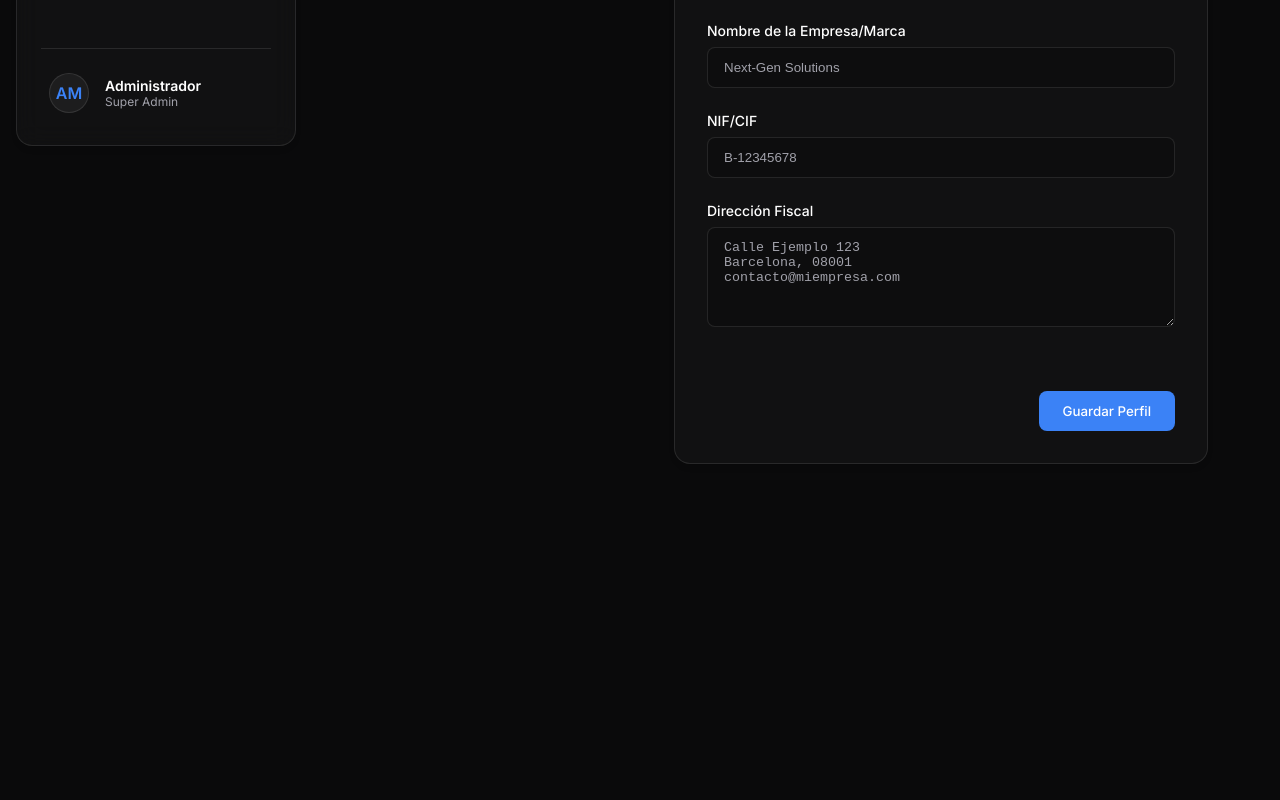
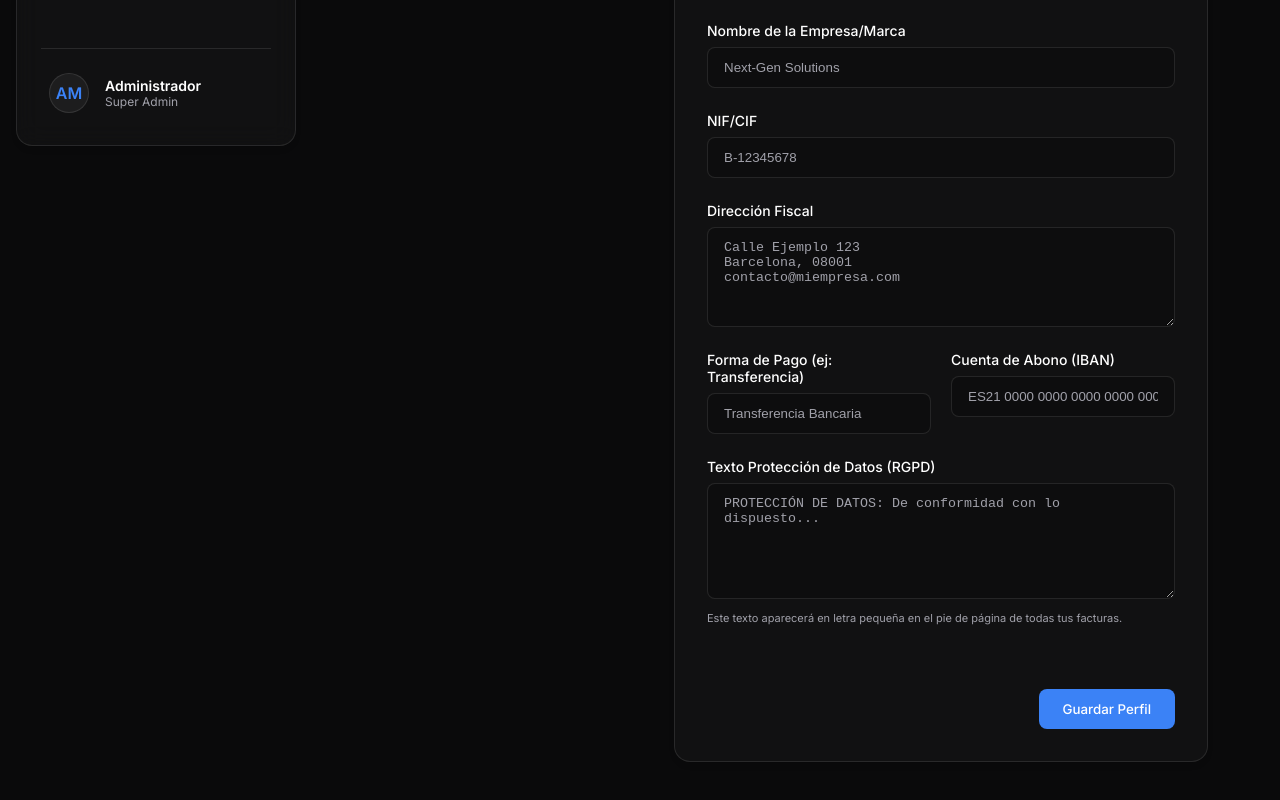
Before and after one commit to construccionsdimaz/facturas, a Next.js app: page /settings in a window 1280 px wide. Shown: the part 638-1438 px from the top of the page. Before the commit the page ends 1174 px from the top, so only its background shows below. Built offline with nearby package versions, Linux system fonts and the light colour scheme; no server answers; the database is empty.

Commit message:
feat: add payment fields and GDPR legal text to settings and invoice PDF footer

```diff
--- a/src/app/api/settings/route.ts
+++ b/src/app/api/settings/route.ts
@@ -19,7 +19,10 @@ export async function GET() {
       companyName: user.companyName,
       companyAddress: user.companyAddress,
       companyTaxId: user.companyTaxId,
-      companyLogo: user.companyLogo
+      companyLogo: user.companyLogo,
+      paymentMethod: user.paymentMethod,
+      bankAccount: user.bankAccount,
+      dataProtection: user.dataProtection
     });
   } catch (error) {
     console.error('Error fetching settings:', error);
@@ -30,7 +33,7 @@ export async function GET() {
 export async function PUT(request: Request) {
   try {
     const body = await request.json();
-    const { companyName, companyAddress, companyTaxId, companyLogo } = body;
+    const { companyName, companyAddress, companyTaxId, companyLogo, paymentMethod, bankAccount, dataProtection } = body;
 
     let user = await db.user.findFirst();
 
@@ -44,7 +47,10 @@ export async function PUT(request: Request) {
         companyName,
         companyAddress,
         companyTaxId,
-        companyLogo
+        companyLogo,
+        paymentMethod,
+        bankAccount,
+        dataProtection
       }
     });
 
@@ -52,7 +58,10 @@ export async function PUT(request: Request) {
         companyName: updatedUser.companyName,
         companyAddress: updatedUser.companyAddress,
         companyTaxId: updatedUser.companyTaxId,
-        companyLogo: updatedUser.companyLogo
+        companyLogo: updatedUser.companyLogo,
+        paymentMethod: updatedUser.paymentMethod,
+        bankAccount: updatedUser.bankAccount,
+        dataProtection: updatedUser.dataProtection
     });
   } catch (error) {
     console.error('Error updating settings:', error);
--- a/src/app/invoices/[id]/InvoiceDetailClient.tsx
+++ b/src/app/invoices/[id]/InvoiceDetailClient.tsx
@@ -19,6 +19,9 @@ interface InvoiceData {
   companyAddress: string;
   companyTaxId: string;
   companyLogo: string;
+  paymentMethod: string;
+  bankAccount: string;
+  dataProtection: string;
 }
 
 export default function InvoiceDetailClient({ invoice }: { invoice: InvoiceData }) {
@@ -100,6 +103,9 @@ export default function InvoiceDetailClient({ invoice }: { invoice: InvoiceData
             companyAddress: invoice.companyAddress,
             companyTaxId: invoice.companyTaxId,
             companyLogo: invoice.companyLogo,
+            paymentMethod: invoice.paymentMethod,
+            bankAccount: invoice.bankAccount,
+            dataProtection: invoice.dataProtection,
           }} />
         </div>
       </div>
--- a/src/app/invoices/[id]/page.tsx
+++ b/src/app/invoices/[id]/page.tsx
@@ -121,6 +121,9 @@ export default async function InvoiceDetailPage({ params }: { params: Promise<{
         companyAddress: invoice.user?.companyAddress || '',
         companyTaxId: invoice.user?.companyTaxId || '',
         companyLogo: invoice.user?.companyLogo || '',
+        paymentMethod: invoice.user?.paymentMethod || '',
+        bankAccount: invoice.user?.bankAccount || '',
+        dataProtection: invoice.user?.dataProtection || '',
       }} />
     </div>
   );
--- a/src/app/invoices/new/page.tsx
+++ b/src/app/invoices/new/page.tsx
@@ -26,6 +26,9 @@ interface CompanySettings {
   companyAddress: string;
   companyTaxId: string;
   companyLogo: string;
+  paymentMethod: string;
+  bankAccount: string;
+  dataProtection: string;
 }
 
 export default function NewInvoice() {
--- a/src/app/settings/page.tsx
+++ b/src/app/settings/page.tsx
@@ -8,7 +8,10 @@ export default function SettingsPage() {
     companyName: '',
     companyAddress: '',
     companyTaxId: '',
-    companyLogo: ''
+    companyLogo: '',
+    paymentMethod: '',
+    bankAccount: '',
+    dataProtection: ''
   });
   const [isLoading, setIsLoading] = useState(true);
   const [isSaving, setIsSaving] = useState(false);
@@ -22,7 +25,10 @@ export default function SettingsPage() {
           companyName: data.companyName || '',
           companyAddress: data.companyAddress || '',
           companyTaxId: data.companyTaxId || '',
-          companyLogo: data.companyLogo || ''
+          companyLogo: data.companyLogo || '',
+          paymentMethod: data.paymentMethod || '',
+          bankAccount: data.bankAccount || '',
+          dataProtection: data.dataProtection || ''
         });
         setIsLoading(false);
       })
@@ -183,6 +189,43 @@ export default function SettingsPage() {
                 />
               </div>
 
+              <div style={{ display: 'grid', gridTemplateColumns: '1fr 1fr', gap: '20px' }}>
+                <div className={styles.formGroup}>
+                  <label>Forma de Pago (ej: Transferencia)</label>
+                  <input
+                    type="text"
+                    className="input-modern"
+                    value={formData.paymentMethod}
+                    onChange={(e) => setFormData({...formData, paymentMethod: e.target.value})}
+                    placeholder="Transferencia Bancaria"
+                  />
+                </div>
+                <div className={styles.formGroup}>
+                  <label>Cuenta de Abono (IBAN)</label>
+                  <input
+                    type="text"
+                    className="input-modern"
+                    value={formData.bankAccount}
+                    onChange={(e) => setFormData({...formData, bankAccount: e.target.value})}
+                    placeholder="ES21 0000 0000 0000 0000 0000"
+                  />
+                </div>
+              </div>
+
+              <div className={styles.formGroup}>
+                <label>Texto Protección de Datos (RGPD)</label>
+                <textarea
+                  className={`input-modern ${styles.textarea}`}
+                  value={formData.dataProtection}
+                  onChange={(e) => setFormData({...formData, dataProtection: e.target.value})}
+                  placeholder="PROTECCIÓN DE DATOS: De conformidad con lo dispuesto..."
+                  rows={6}
+                />
+                <p style={{ fontSize: '11px', color: 'var(--text-secondary)', marginTop: '4px' }}>
+                  Este texto aparecerá en letra pequeña en el pie de página de todas tus facturas.
+                </p>
+              </div>
+
               <div className={styles.formActions}>
                 {showSuccess && <span className={styles.successMsg}>✓ Perfil guardado correctamente!</span>}
                 <button type="submit" className="btn-primary" disabled={isSaving}>
```
Also changed, not shown: src/app/invoices/new/InvoicePDFTemplate.tsx (+25 -3 lines), src/app/invoices/new/pdf.module.css (+36 -6 lines), 1 other file (tests, documents, lock files or other folders).
